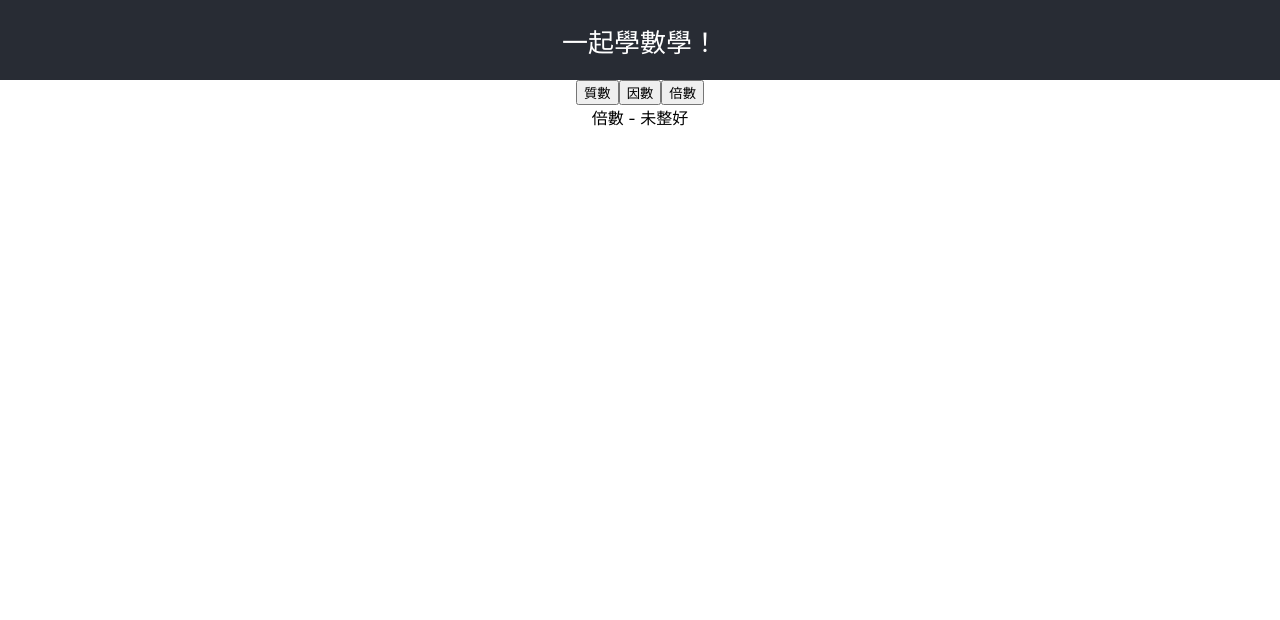
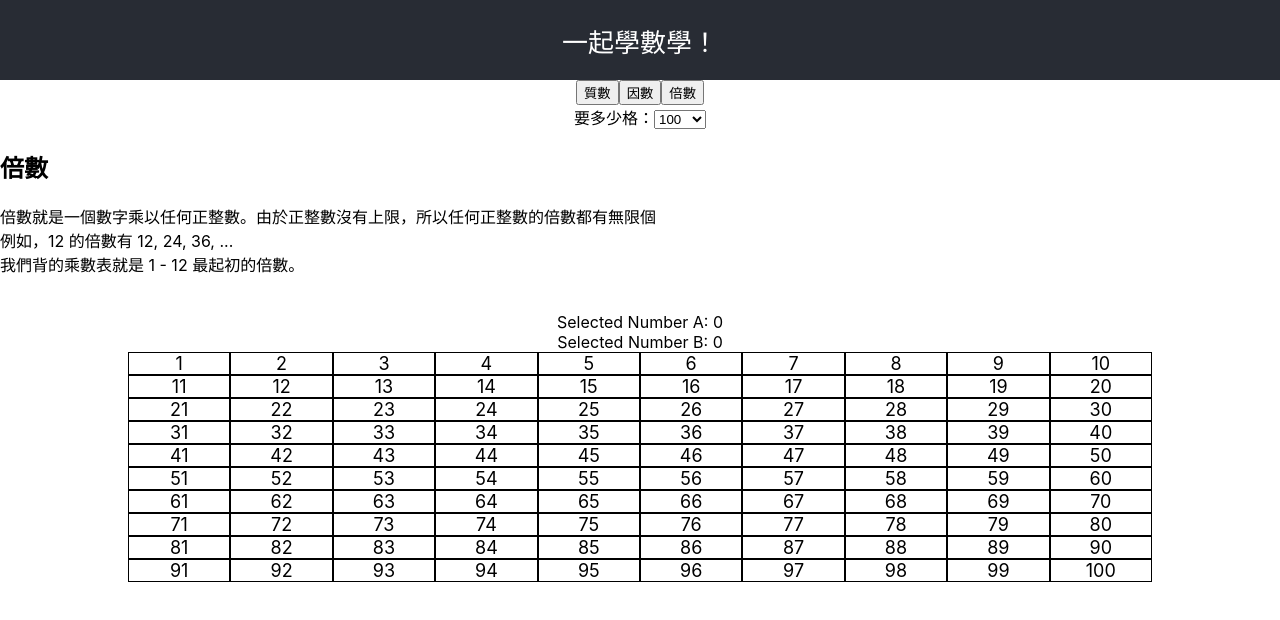
Before and after one commit to michaelcychan/maths-visualised, a React (Create React App) app: page / in a window 1280 px wide. Both pictures are taken after a click on the button "倍數". Shown: the top 620 px of the page. Built offline with nearby package versions, Linux system fonts and the light colour scheme.

Commit message:
implement multiple page

```diff
--- a/src/App.tsx
+++ b/src/App.tsx
@@ -4,6 +4,7 @@ import './App.css';
 
 import {PrimeNumberPage} from './components/primeNumberPage';
 import {FactorsPage} from './components/factorsPage';
+import {MultiplePage} from './components/multiplePage';
 
 function App() {
 
@@ -38,7 +39,7 @@ function App() {
       ? <PrimeNumberPage />
       : showPage === "Factors"
         ? <FactorsPage />
-        : <div>倍數 - 未整好</div>
+        : <MultiplePage />
     }
 
     </div>
--- /dev/null
+++ b/src/components/explanationMultiple.tsx
@@ -0,0 +1,12 @@
+export const ExplanationMultiple = () => {
+  return (
+    <section className="explanation">
+      <h2>倍數</h2>
+      <p>
+        倍數就是一個數字乘以任何正整數。由於正整數沒有上限，所以任何正整數的倍數都有無限個<br />
+        例如，12 的倍數有 12, 24, 36, ...<br />
+        我們背的乘數表就是 1 - 12 最起初的倍數。
+      </p>
+    </section>
+  )
+}
--- /dev/null
+++ b/src/components/generateMultipleNumberGrid.tsx
@@ -0,0 +1,29 @@
+import {isMultipleOfSelected} from './isMultipleOfSelected'
+
+export const GenerateMultipleNumberGrid = (props: any) => {
+
+  type gridStatus = "OnlyA" | "OnlyB" | "A&B" | "None"
+
+  const arrayNum: number[] = Array.from(Array(props.gridSize).keys()).map(x => x+1);
+  return (
+    <section id="number-grid-container">
+      {arrayNum.map((num: number) => {
+        const matchA: boolean = isMultipleOfSelected(props.selected[0], num)
+        const matchB: boolean = isMultipleOfSelected(props.selected[1], num)
+        let grid: gridStatus
+
+        if (matchA && matchB) {
+          grid = "A&B"
+        } else if (matchA && !matchB) {
+          grid = "OnlyA"
+        } else if (!matchA && matchB) {
+          grid = "OnlyB"
+        } else {
+          grid = "None"
+        }
+
+        return <div id={num.toString()} key={num.toString()} className={grid == "A&B" ? "green-background" : grid == "OnlyA" ? "blue-background" : grid === "OnlyB" ? "yellow-background" : "initial-background"} onClick={props.click}> {num.toString()} </div>
+      })}
+    </section>
+  );
+}
--- a/src/components/generatePrimeNumberGrid.tsx
+++ b/src/components/generatePrimeNumberGrid.tsx
@@ -1,4 +1,4 @@
-import {isMultipleOfSelected} from './isMultipleOfSelected'
+import {isMultipleOfSelected} from './isMultipleOfSelectedArray'
 
 export const GeneratePrimeNumberGrid = (props: any) => {
 
--- a/src/components/isMultipleOfSelected.tsx
+++ b/src/components/isMultipleOfSelected.tsx
@@ -1,18 +1,11 @@
-export const isMultipleOfSelected = (selected: String[], num: number) => {
+export const isMultipleOfSelected = (selected: String, num: number):boolean => {
   let match: boolean = false
-  if (selected.length < 1) {
+  if (selected === "0") {
     return match
   }
+  if (num % Number(selected) === 0) {
+    match = true
+  }
 
-  for (let i = selected.length - 1; i >= 0; i--) {
-    if (selected[i] !== "1") {
-      if (selected[i] === num.toString()) {
-        match = false
-      }
-      if (num % Number(selected[i]) === 0 && num / Number(selected[i]) > 1) {
-        match = true
-      }
-    }
-  }
   return match
 }
--- /dev/null
+++ b/src/components/isMultipleOfSelectedArray.tsx
@@ -0,0 +1,18 @@
+export const isMultipleOfSelected = (selected: String[], num: number) => {
+  let match: boolean = false
+  if (selected.length < 1) {
+    return match
+  }
+
+  for (let i = selected.length - 1; i >= 0; i--) {
+    if (selected[i] !== "1") {
+      if (selected[i] === num.toString()) {
+        match = false
+      }
+      if (num % Number(selected[i]) === 0 && num / Number(selected[i]) > 1) {
+        match = true
+      }
+    }
+  }
+  return match
+}
--- /dev/null
+++ b/src/components/multiplePage.tsx
@@ -0,0 +1,57 @@
+import React, {ChangeEvent, useState, MouseEvent} from 'react';
+
+import '../App.css';
+
+import {GenerateMultipleNumberGrid} from './generateMultipleNumberGrid'
+import {GridSizeSelector} from './gridSizeSelector';
+import {extractInnerTextFromEventTarget} from './extractInnerTextFromEventTarget';
+import {ExplanationMultiple} from './explanationMultiple';
+
+export const MultiplePage = () => {
+  const [gridSize, setGridSize] = useState<number>(100);
+
+  const changeGridSize = (e: ChangeEvent<HTMLSelectElement>) => {
+    const newValue: string = e.target.value
+    setGridSize(Number(newValue))
+  }
+
+  const initialSelected = "0"
+  const [selectedNumberA, setSelectedNumberA] = useState<String>(initialSelected);
+  const [selectedNumberB, setSelectedNumberB] = useState<String>(initialSelected);
+
+  type Selection = "A" | "B"
+  const [currentSelection, setCurrentSelection] = useState<Selection>("A")
+
+  const setSelectedAndChangeCurrent = (inputText: String) => {
+    if (currentSelection === "A" && selectedNumberB !== inputText) {
+      setSelectedNumberA(inputText)
+      setCurrentSelection("B")
+    } else if (currentSelection === "B" && selectedNumberA !== inputText){
+      setSelectedNumberB(inputText)
+      setCurrentSelection("A")
+    }
+  }
+
+  const gridClick = (e: MouseEvent<HTMLElement>) => {
+    const text = extractInnerTextFromEventTarget(e.target);
+    setSelectedAndChangeCurrent(text)
+  }
+
+  return (
+    <>
+      <GridSizeSelector changeGridSize={changeGridSize} />
+      <div>
+      <ExplanationMultiple />
+      </div>
+
+      <br></br>
+      <section>
+        <section>
+          <div>Selected Number A: {selectedNumberA}</div>
+          <div>Selected Number B: {selectedNumberB}</div>
+        </section>
+        <GenerateMultipleNumberGrid gridSize={gridSize} click={gridClick} selected={[selectedNumberA, selectedNumberB]}/>
+      </section>
+    </>
+  )
+}
```
